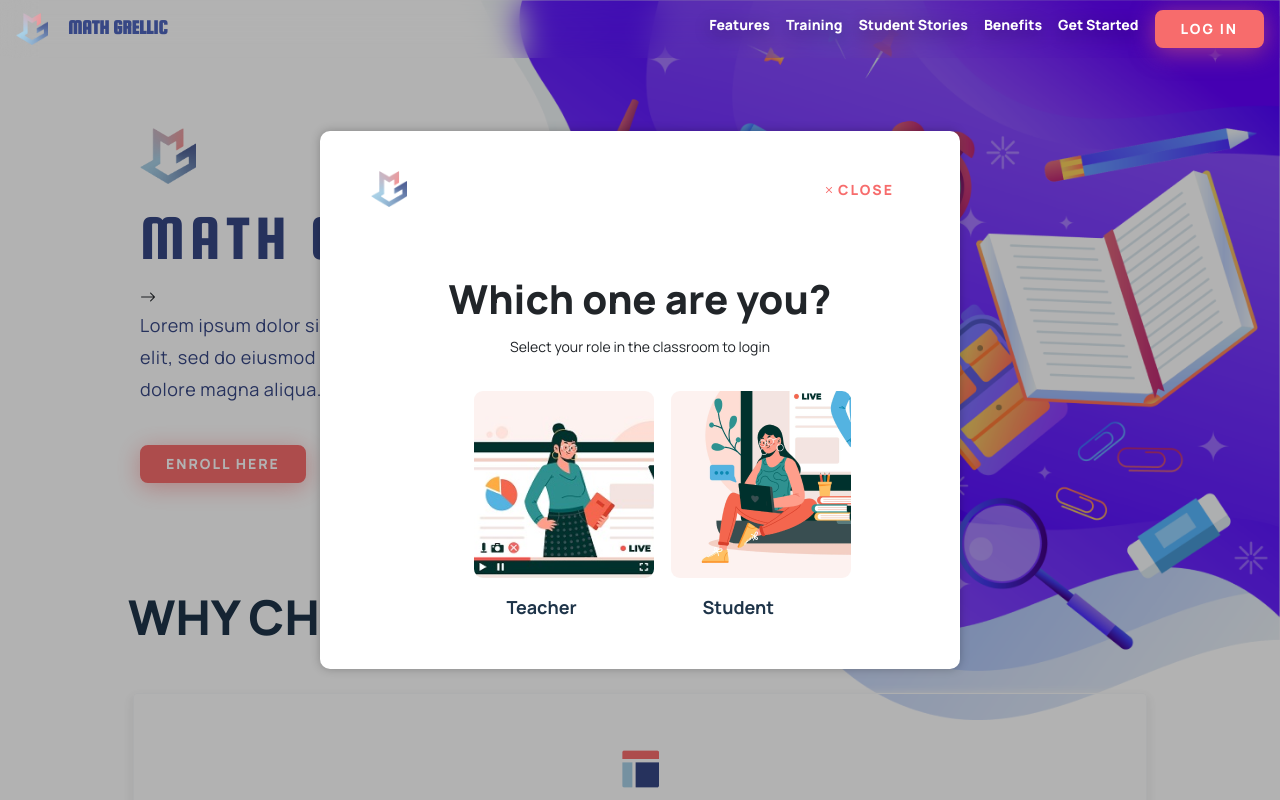
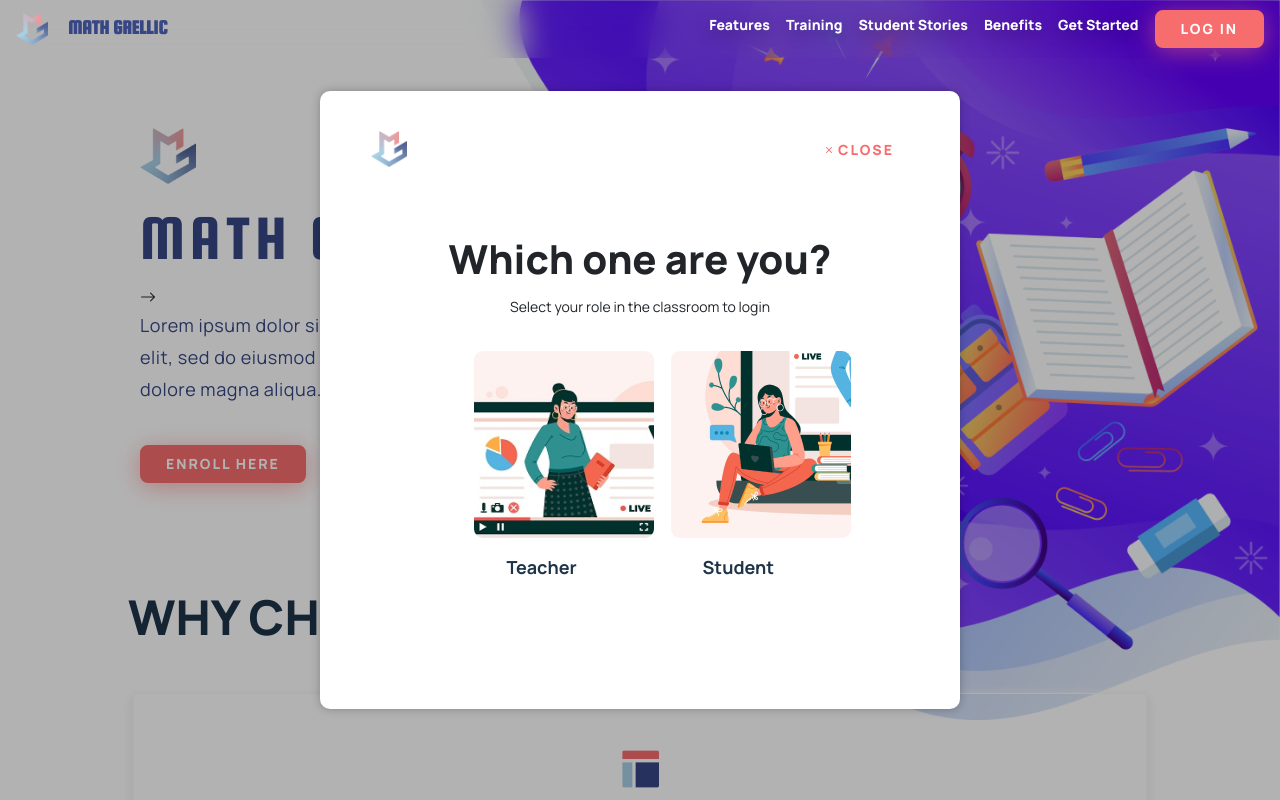
Before and after one commit to nayrxer2/math_grellic, a React (Create React App) app: page / in a window 1280 px wide. Both pictures are taken after a click on the button "LOG IN". Shown: the top 800 px of the page. Built offline with nearby package versions, Linux system fonts and the light colour scheme.

Commit message:
Student + Teacher Login  Done.

```diff
--- a/src/components/modals/modal-auth.js
+++ b/src/components/modals/modal-auth.js
@@ -3,11 +3,16 @@ import ReactDOM from 'react-dom'
 import '../../styles/modal-auth.css'
 import imgTeacher from '../../images/teacher-img.png'
 import imgStudent from '../../images/student-img.png'
+import bgLogin from '../../images/login-bg.png'
 import {Button} from '../Button'
 import logo from '../../images/logo-brand.png'
 
 const Modal = forwardRef((props, ref) => {
     const [display, setDisplay] = React.useState(false)
+    const [showSelection, setShowSelection] = React.useState(true)
+    const [showLogin, setShowLogin] = React.useState(false)
+    const [showTeacherLogin, setshowTeacherLogin] = React.useState(false)
+    const [showStudentLogin, setShowStudentLogin] = React.useState(false)
 
     useImperativeHandle(ref, () => {
         return {
@@ -22,38 +27,99 @@ const Modal = forwardRef((props, ref) => {
 
     const close = () => {
         setDisplay(false)
+        setShowSelection(true)
+        setShowLogin(false)
+    }
+
+    const selection = (currentUser) => {
+      if(showSelection){
+        setShowSelection(false)
+        setShowLogin(true)
+      }else{
+        setShowSelection(true)
+        setShowLogin(false)
+      }
+
+      if (currentUser == "Teacher"){
+        setshowTeacherLogin(true)
+        setShowStudentLogin(false)
+      }else{
+        setshowTeacherLogin(false)
+        setShowStudentLogin(true)
+      }
     }
 
     if (display) {
         return ReactDOM.createPortal(
-            <div className={"modal-auth-wrapper"}>
-                <div className={"modal-auth-backdrop"}/>
-                <div className={"modal-auth-box"}>
-                    {/* {props.children} */}
-
+            <div className={"modal-selection-wrapper"}>
+                <div className={"modal-selection-backdrop"}/>
+                {/* Selection */}
+                  {
+                    showSelection ?
+                    <div className={"modal-selection-box"}>
+                      <div className="modal-selection-close"><Button onClick={() => close()} buttonStyle="tertiary" ><i class="bi bi-x"></i>Close</Button></div>
                       <img className="brand-logo" src={logo}/>
-                  <div className="modal-auth-close">
-                    <Button onClick={() => close()}
-                    buttonStyle="tertiary"
-                    >
-                      <i class="bi bi-x"></i>
-                      Close
-                    </Button>
-                  </div>
+                      <div id="selection-container" className="modal-auth-footer">
                           <h1 className="h3-heading text-center selection-header">Which one are you?</h1>
                           <p className="body-2 text-center">Select your role in the classroom to login</p>
 
                           <div class="row justify-content-center text-center">
-                    <div class="col-lg-4 col-md-12">
+                            <div onClick={() => selection("Teacher")} class="col-lg-4 col-md-12">
                               <img className="icon-style image-fluid selection-img" src={imgTeacher}/>
                               <h4 className="subheading-bold selection-label">Teacher</h4>
                             </div>
-                    <div class="col-lg-4 col-md-12">
+
+                            <div onClick={() => selection("Student")} class="col-lg-4 col-md-12">
                               <img className="icon-style image-fluid selection-img" src={imgStudent}/>
                               <h4 className="subheading-bold selection-label">Student</h4>
                             </div>
                             </div>
                         </div>
+                    </div>
+                    : null
+                  }
+
+                {/* Login */}
+                {
+                  showLogin ?
+                  <div className={"modal-login-box bg-login"}>
+                    <div >
+                      <div className="modal-selection-close"><Button onClick={() => close()} buttonStyle="tertiary" ><i class="bi bi-x"></i>Close</Button></div>
+                      <div><Button onClick={() => selection()} buttonStyle="tertiary" ><i class="bi bi-arrow-left-short"></i>BACK TO SELECTION</Button></div>
+
+                      <div id="login-container" className="modal-auth-footer">
+                        <div className="login-user">
+                          {
+                            showTeacherLogin ? <h1 className="h3-heading">Log in to <span className="login-user-label">Teacher</span> Portal</h1> : null
+                          }
+                          {
+                            showStudentLogin ? <h1 className="h3-heading">Log in to <span className="login-user-label">Student</span> Portal</h1> : null
+                          }
+
+                          <p className="body-2">Welcome! Please enter your registered email and password to continue.</p>
+
+                          <form>
+                            <div class="mb-3">
+                              <label for="formGroupExampleInput" class="form-label label-med">Username</label>
+                              <input type="text" class="form-control col-md-4" id="formGroupExampleInput"/>
+                            </div>
+                            <div class="mb-3">
+                              <label for="formGroupExampleInput2" class="form-label label-med">Password</label>
+                              <input type="text" class="form-control col-md-4" id="formGroupExampleInput2"/>
+                            </div>
+                            <div className="login-submit">
+                              <Button type="submit" buttonStyle="primary">LOGIN</Button>
+                            </div>
+                          </form>
+                          {
+                            showTeacherLogin ? <p className="body-2">Don't have an account yet? <i className="label-med login-user-label">Sign Up</i></p> : null
+                          }
+                        </div>
+                      </div>
+                    </div>
+                  </div>
+                  : null
+                }
             </div>, document.getElementById("modal-root"))
     }
 
--- a/src/styles/modal-auth.css
+++ b/src/styles/modal-auth.css
@@ -1,4 +1,4 @@
-.modal-auth-wrapper {
+.modal-selection-wrapper {
     position: fixed;
     top: 0;
     bottom: 0;
@@ -6,7 +6,7 @@
     right: 0;
 }
 
-.modal-auth-backdrop {
+.modal-selection-backdrop {
     position: fixed;
     top: 0;
     bottom: 0;
@@ -16,12 +16,12 @@
     background-color: rgba(0, 0, 0, 0.3);
 }
 
-.modal-auth-box {
+.modal-selection-box {
     position: relative;
     top: 50%;
     left: 50%;
     transform: translate(-50%, -50%);
-    min-height: 60%;
+    max-height: 90vh;
     width: 50%;
     overflow: auto;
     background-color: white;
@@ -37,7 +37,7 @@
     float: left;
 }
 
-.modal-auth-close {
+.modal-selection-close {
     float: right;
 }
 
@@ -53,3 +53,46 @@
 .selection-img {
     border-radius: 25px;
 }
+
+.modal-auth-footer {
+    margin-bottom: 80px;
+}
+
+.modal-login-box {
+    position: relative;
+    top: 50%;
+    left: 50%;
+    transform: translate(-50%, -50%);
+    max-height: 90vh;
+    width: 55%;
+    overflow: auto;
+    background-color: white;
+    box-shadow: 0 0 10px rgba(0, 0, 0, 0.25);
+    z-index: 101;
+    padding: 40px;
+    border-radius: 10px;
+}
+
+.login-user-label {
+    color: var(--accent);
+}
+
+.login-user {
+    margin-top: 50px;
+    margin-left: 80px;
+}
+
+.login-submit {
+    margin-top: 25px;
+    margin-bottom: 25px;
+}
+
+.bg-login {
+    background-image: url('../images/login-bg.png');
+    background-repeat: no-repeat;
+    background-size: 55% 85%;
+    background-position-x: right;
+    background-position-y: bottom;
+    /* width: 100%; */
+    max-height: 90vh;
+}
```
Also changed, not shown: src/images/login-bg.png (added), 1 other file (tests, documents, lock files or other folders). Lines whose indentation alone changed are shown as unchanged.
